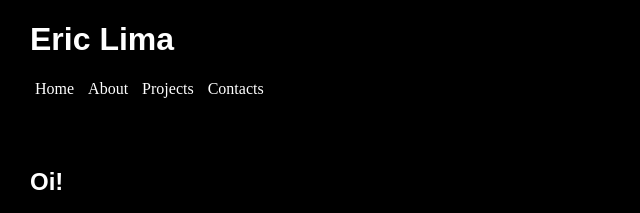
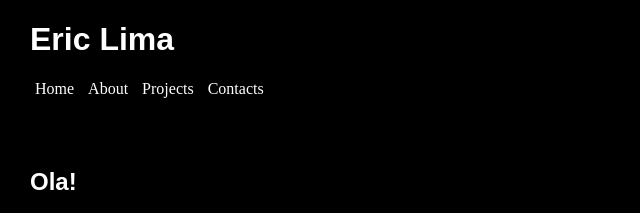
Before and after one commit to Ericlima995/portfolio-eric, a plain HTML site: page index.html in a window 1280 px wide. Shown: the top 213 px of the page, 278-918 px from the left. Drawn offline with Linux system fonts and the light colour scheme.

Commit message:
Update index.html

```diff
--- a/index.html
+++ b/index.html
@@ -91,7 +91,7 @@
             <a href="contacts.html">Contacts</a>
         </nav>
     </header>
-     <h2>Oi!</h2>
+     <h2>Ola!</h2>
         <p> Sou Eric, tenho 14 anos e estou em busca de uma oportunidade na área de tecnologia da informação. Estou terminando o ensino fundamental 2 e tenho interesse em desenvolvimento web, programação e criação de jogos. Estou sempre apredendo para a melhorar minhas habilidades e contribuir com projetos.
         <br>
 
```
